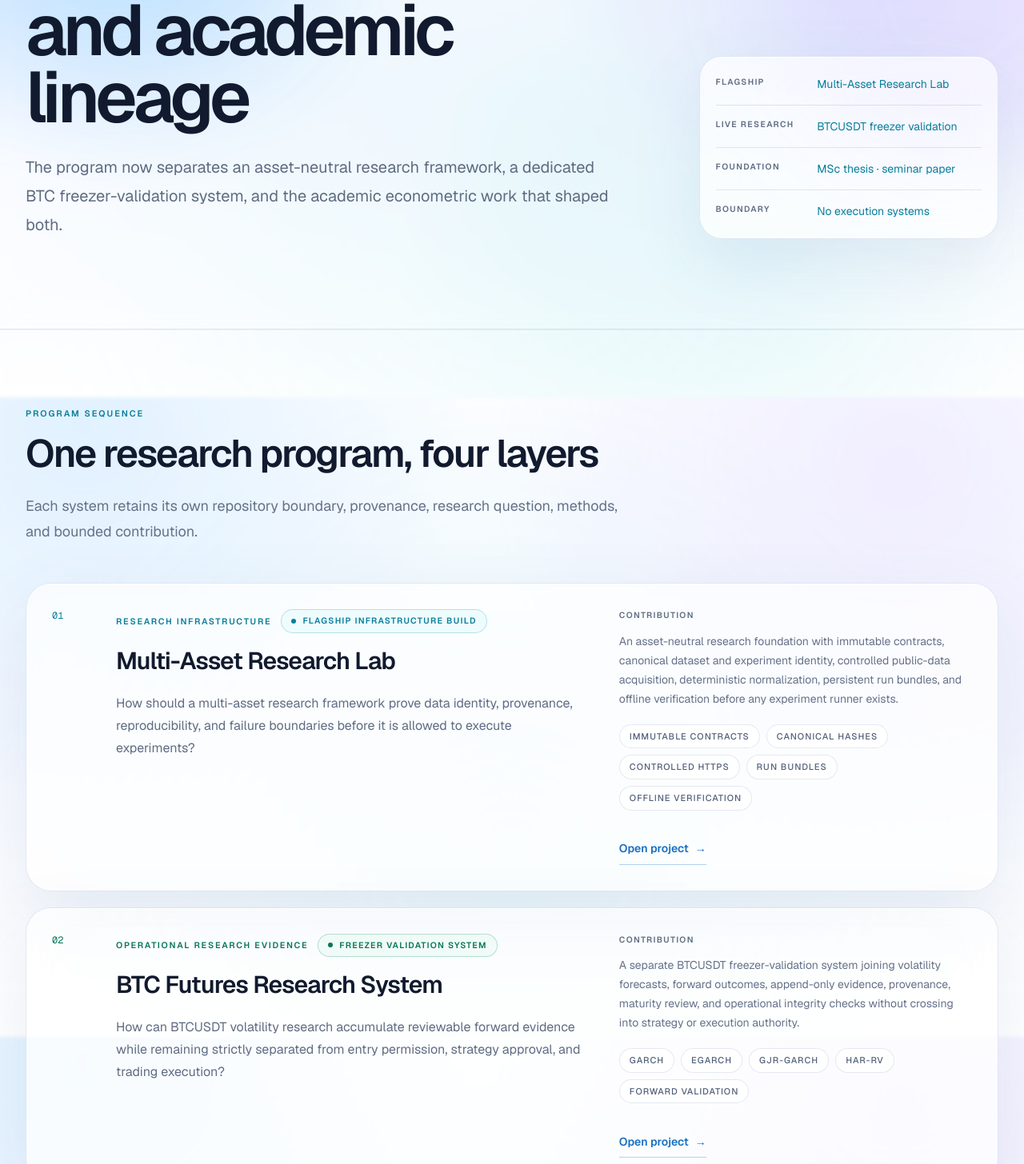
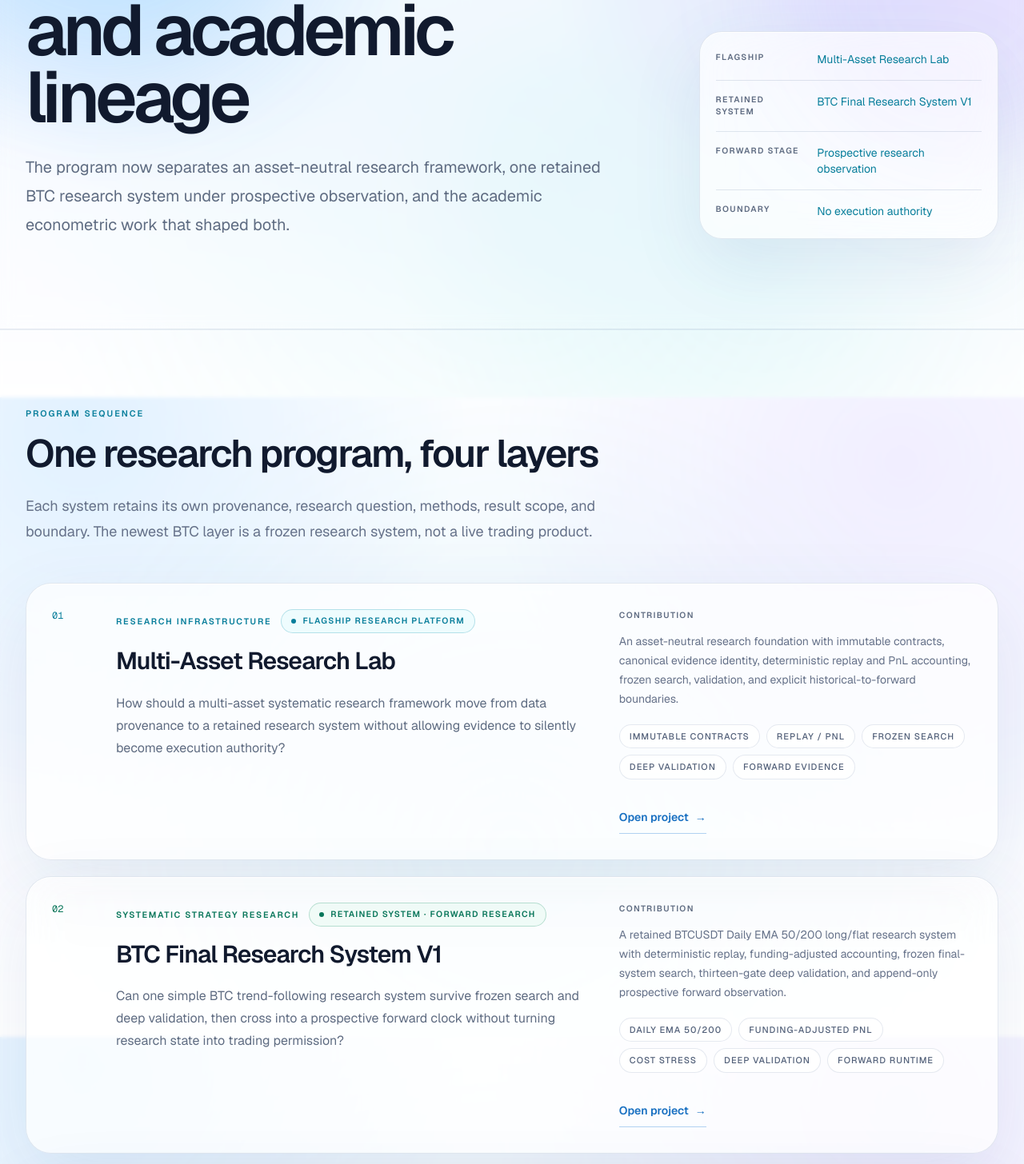
Before and after one commit to MeanyDeany/woosub-shin, a Next.js app: page /projects in a window 1280 px wide. Shown: the part 303-1759 px from the top of the page at 80% size. Built offline with nearby package versions, Linux system fonts and the light colour scheme.

Commit message:
Update systems index for retained BTC research system

```diff
--- a/app/projects/page.tsx
+++ b/app/projects/page.tsx
@@ -10,41 +10,47 @@ import { PageShell } from "@/components/site-shell";
 export const metadata: Metadata = {
   title: "Research Systems",
   description:
-    "MeanyDeany research systems and academic lineage across reproducible research infrastructure, volatility validation, financial econometrics, and time-series diagnostics.",
+    "MeanyDeany research systems and academic lineage across reproducible research infrastructure, frozen BTC strategy research, financial econometrics, and time-series diagnostics.",
 };
 
 const projects = [
   {
     accent: "cyan" as const,
     contribution:
-      "An asset-neutral research foundation with immutable contracts, canonical dataset and experiment identity, controlled public-data acquisition, deterministic normalization, persistent run bundles, and offline verification before any experiment runner exists.",
+      "An asset-neutral research foundation with immutable contracts, canonical evidence identity, deterministic replay and PnL accounting, frozen search, validation, and explicit historical-to-forward boundaries.",
     href: "/projects/multi-asset-research-lab",
     index: "01",
     methods: [
       "Immutable contracts",
-      "Canonical hashes",
-      "Controlled HTTPS",
-      "Run bundles",
-      "Offline verification",
+      "Replay / PnL",
+      "Frozen search",
+      "Deep validation",
+      "Forward evidence",
     ],
     question:
-      "How should a multi-asset research framework prove data identity, provenance, reproducibility, and failure boundaries before it is allowed to execute experiments?",
-    status: "Flagship infrastructure build",
+      "How should a multi-asset systematic research framework move from data provenance to a retained research system without allowing evidence to silently become execution authority?",
+    status: "Flagship research platform",
     title: "Multi-Asset Research Lab",
     type: "Research infrastructure",
   },
   {
     accent: "emerald" as const,
     contribution:
-      "A separate BTCUSDT freezer-validation system joining volatility forecasts, forward outcomes, append-only evidence, provenance, maturity review, and operational integrity checks without crossing into strategy or execution authority.",
-    href: "/projects/btc-futures-research",
+      "A retained BTCUSDT Daily EMA 50/200 long/flat research system with deterministic replay, funding-adjusted accounting, frozen final-system search, thirteen-gate deep validation, and append-only prospective forward observation.",
+    href: "/projects/btc-final-system",
     index: "02",
-    methods: ["GARCH", "EGARCH", "GJR-GARCH", "HAR-RV", "Forward validation"],
+    methods: [
+      "Daily EMA 50/200",
+      "Funding-adjusted PnL",
+      "Cost stress",
+      "Deep validation",
+      "Forward runtime",
+    ],
     question:
-      "How can BTCUSDT volatility research accumulate reviewable forward evidence while remaining strictly separated from entry permission, strategy approval, and trading execution?",
-    status: "Freezer validation system",
-    title: "BTC Futures Research System",
-    type: "Operational research evidence",
+      "Can one simple BTC trend-following research system survive frozen search and deep validation, then cross into a prospective forward clock without turning research state into trading permission?",
+    status: "Retained system · forward research",
+    title: "BTC Final Research System V1",
+    type: "Systematic strategy research",
   },
   {
     accent: "blue" as const,
@@ -80,19 +86,19 @@ export default function ProjectsPage() {
       <PageHero
         eyebrow="MeanyDeany · Research systems"
         title="Research systems and academic lineage"
-        intro="The program now separates an asset-neutral research framework, a dedicated BTC freezer-validation system, and the academic econometric work that shaped both."
+        intro="The program now separates an asset-neutral research framework, one retained BTC research system under prospective observation, and the academic econometric work that shaped both."
         metadata={[
           { label: "Flagship", value: "Multi-Asset Research Lab" },
-          { label: "Live research", value: "BTCUSDT freezer validation" },
-          { label: "Foundation", value: "MSc thesis · seminar paper" },
-          { label: "Boundary", value: "No execution systems" },
+          { label: "Retained system", value: "BTC Final Research System V1" },
+          { label: "Forward stage", value: "Prospective research observation" },
+          { label: "Boundary", value: "No execution authority" },
         ]}
       />
 
       <EditorialSection
         eyebrow="Program sequence"
         title="One research program, four layers"
-        intro="Each system retains its own repository boundary, provenance, research question, methods, and bounded contribution."
+        intro="Each system retains its own provenance, research question, methods, result scope, and boundary. The newest BTC layer is a frozen research system, not a live trading product."
       >
         <div>
           {projects.map((project) => (
@@ -110,9 +116,9 @@ export default function ProjectsPage() {
         <EvidenceBand
           items={[
             { label: "Time", value: "Information is aligned to when it was knowable." },
-            { label: "Models", value: "Model roles are narrower than strategy claims." },
-            { label: "Validation", value: "Comparisons and limitations remain explicit." },
-            { label: "Evidence", value: "Provenance and boundaries travel with results." },
+            { label: "Models", value: "Model roles stay narrower than strategy claims." },
+            { label: "Validation", value: "Search, validation, and forward observation remain separate stages." },
+            { label: "Evidence", value: "Provenance and boundaries travel with every result." },
           ]}
         />
       </EditorialSection>
```
